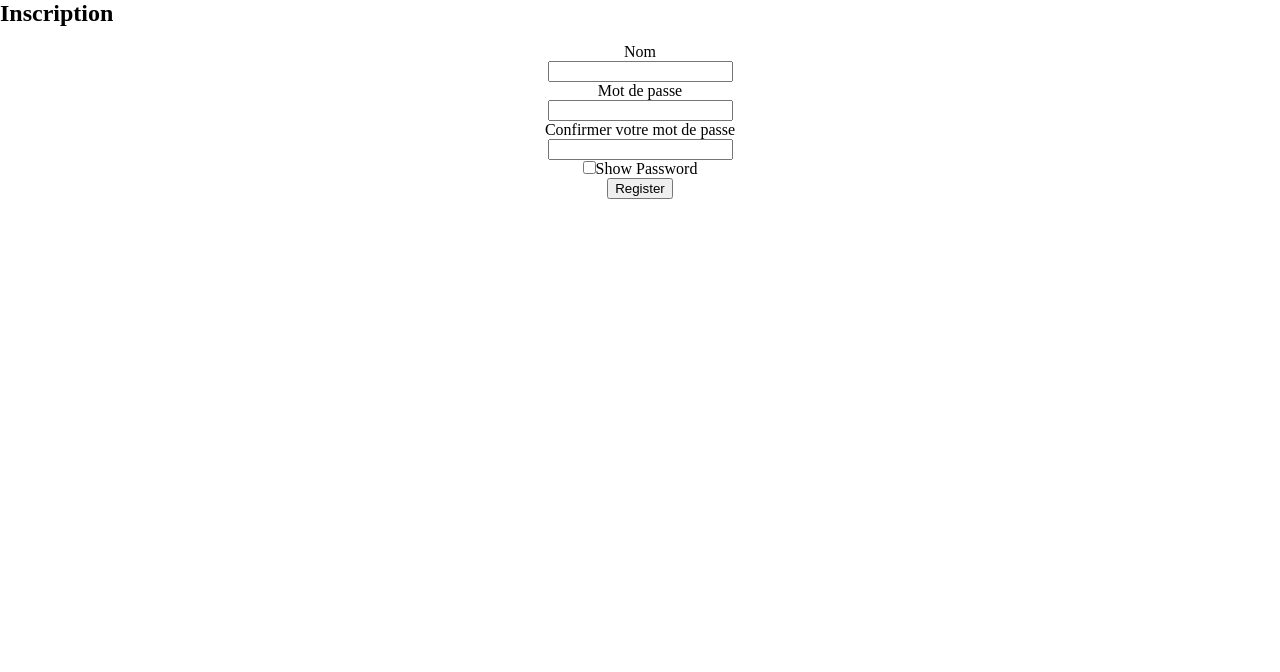
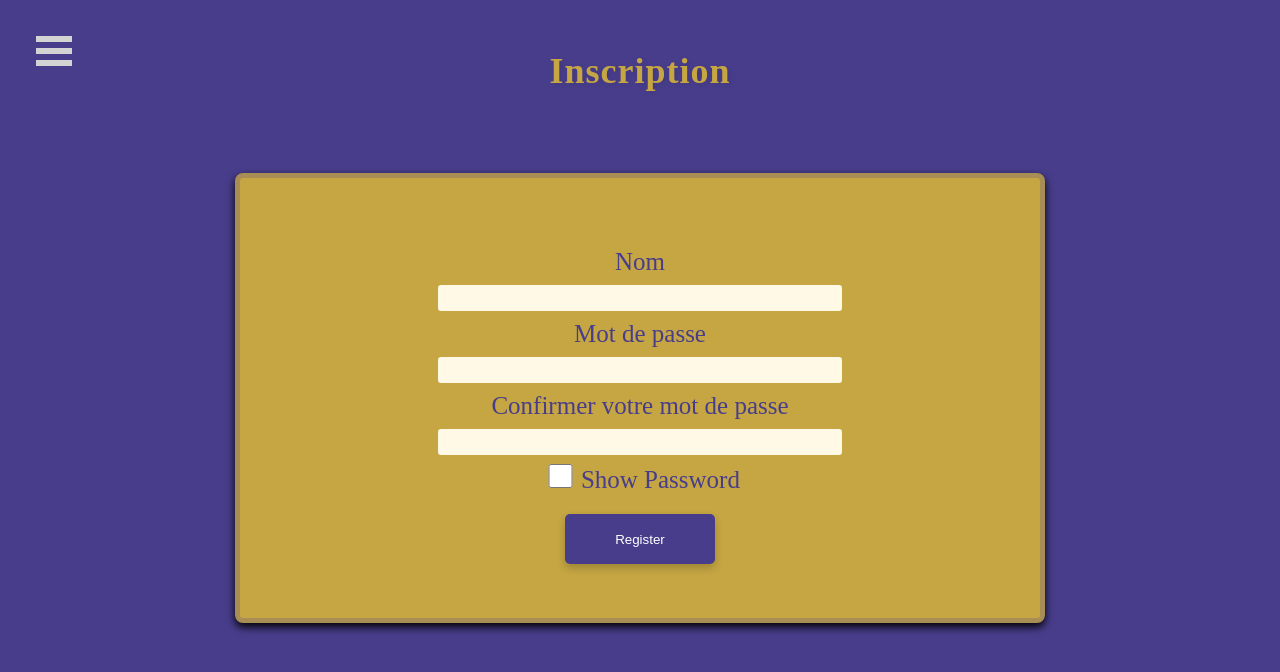
Before and after one commit to Yohan0412/Checkpoint4, a React (Vite) app in the folder frontend/: page /inscription in a window 1280 px wide. Shown: the top 672 px of the page. Built offline with nearby package versions, Linux system fonts and the light colour scheme; no server answers.

Commit message:
Ajout css pour la page inscription

```diff
--- a/frontend/src/Page/inscription.css
+++ b/frontend/src/Page/inscription.css
@@ -1,4 +1,117 @@
-.register {
-  background-color: white;
+.inscription{
+  background-color: #483d8b;
   height: 100vh;
+  display: flex;
+  justify-content: center;
 }
+
+.register-box {
+  margin-top: 5%;
+  background-color: #C5A643;
+  display: flex;
+  justify-content: center;
+  align-items: center;
+  height: 55vh;
+  width: 100vh;
+  margin-top: 10%;
+  border-radius: 8px;
+  box-shadow: 0 4px 8px rgba(0, 0, 0, 1);
+  border: solid 5px black;
+  outline: none;
+  transition: box-shadow 0.5s ease;
+  animation: borderColorChange 3s infinite alternate;
+}
+
+.register-box:hover {
+  box-shadow: 0 10px 16px rgba(0, 0, 0, 0.8);
+  transform: translateY(-3px);
+}
+
+@keyframes borderColorChange {
+  0% {
+    border-color: #C5A643; /* Bordure dorée */
+  }
+  100% {
+  border-color: #483d8b; /* Bordure jaune-orange */
+  }
+}
+
+.title-register{
+  display: flex;
+  justify-content: center;
+}
+
+
+label {
+  font-size: 25px;
+  margin-bottom: 7px;
+  color: #483d8b;
+}
+
+
+input {
+  height: 3vh;
+  width: 50vh;
+  margin-bottom: 7px;
+  border: 2px solid #C5A643;
+  border-radius: 5px;
+  background-color: #fff9e6;
+  font-size: 16px;
+  color: #333;
+  outline: none;
+  transition: all 0.3s ease;
+}
+
+input:hover {
+  background-color: #f0e1b8;
+}
+
+input:focus {
+  border-color: #ffbb33;
+  box-shadow: 0 0 8px rgba(255, 187, 51, 0.5);
+  background-color: #fff3b3;
+}
+
+input:disabled {
+  background-color: #f2f2f2;
+  border: 2px solid #ddd;
+  color: #aaa;
+}
+
+.check {
+width: 10%;
+}
+
+.showPassword {
+  width: 100%;
+}
+
+.btn-register{
+  width: 150px;
+  height: 50px;
+  margin-top: 12px;
+  color: #fff;
+  background-color: #483d8b;
+  border: none;
+  border-radius: 5px;
+  cursor: pointer;
+  box-shadow: 0 4px 8px rgba(0, 0, 0, 0.2); /* Ombre portée */
+  transition: all 0.3s ease;
+}
+
+
+  .btn-register:hover {
+  background-color:#483d8b ;
+  box-shadow: 0 6px 12px rgba(0, 0, 0, 0.3); /* Ombre plus grande au survol */
+  transform: translateY(-3px); /* Effet de "décalage" 3D */
+}
+
+h1 {
+  color: #C5A643;
+  font-size: 36px;
+  text-align: center;
+  text-shadow: 2px 2px 5px rgba(0, 0, 0, 0.1);
+  letter-spacing: 1px;
+  font-weight: bold;
+  margin-top: 50px;
+}
--- a/frontend/src/Page/inscription.jsx
+++ b/frontend/src/Page/inscription.jsx
@@ -1,5 +1,7 @@
 import { useState } from "react";
 import { useNavigate } from "react-router-dom";
+import NavBar from "../Components/Nav/Nav";
+// import Footeur from "../Components/Footeur";
 import Notify from "../Util/notification";
 import instance from "../instance";
 import "./inscription.css";
@@ -41,9 +43,11 @@ export default function RegisterForm() {
   };
 
   return (
-    <main>
+    <main className="inscription">
+      <NavBar />
       <section className="register">
-        <h1>Inscription</h1>
+        <h1 className="title-register">Inscription</h1>
+        <div className="register-box">
           <form
             onSubmit={handleSubmit}
             name="register-form"
@@ -58,7 +62,9 @@ export default function RegisterForm() {
               id="password"
               onChange={handleChange}
             />
-          <label htmlFor="confirmPassword">Confirmer votre mot de passe</label>
+            <label htmlFor="confirmPassword">
+              Confirmer votre mot de passe
+            </label>
             <input
               type={showPassword ? "text" : "password"}
               name="confirmPassword"
@@ -67,6 +73,7 @@ export default function RegisterForm() {
             />
             <label className="showPassword" htmlFor="show-password">
               <input
+                className="check"
                 type="checkbox"
                 name="show-password"
                 id="show-password"
@@ -78,6 +85,7 @@ export default function RegisterForm() {
               Register
             </button>
           </form>
+        </div>
       </section>
     </main>
   );
```
Lines whose indentation alone changed are shown as unchanged.
